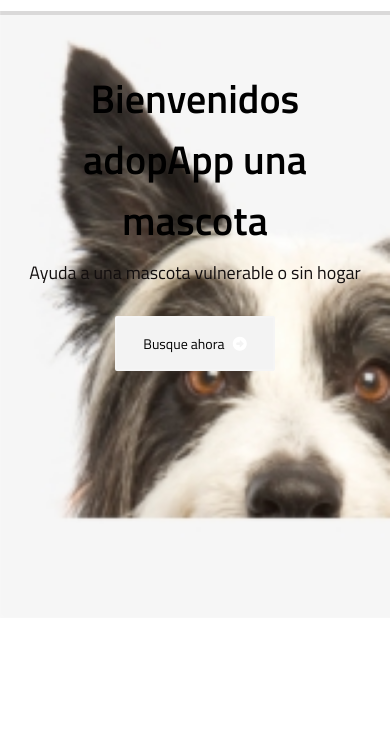
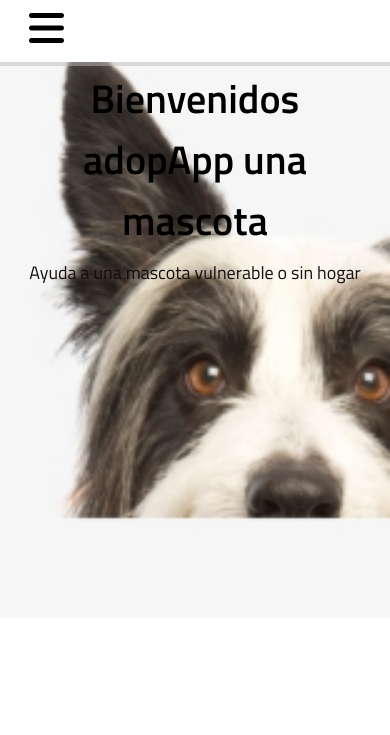
Before and after one commit to jorge-jaso/Adopta, a plain HTML site: page index.html in a window 390 px wide. Shown: the part 82-817 px from the top of the page. Drawn offline with nearby package versions, Linux system fonts and the light colour scheme.

```diff
--- a/index.html
+++ b/index.html
@@ -20,7 +20,10 @@
       <a class="navbar-brand" href="#">
         <img src="img/logo.png" class="logo-brand" alt="logo"> FUNDACIONES DE ADOPCION
       </a>
-
+      <button class="navbar-toggler" type="button" data-toggle="collapse" data-target="#navbarSupportedContent"
+        aria-controls="navbarSupportedContent" aria-expanded="false" aria-label="Toggle navigation">
+        <i class="fas fa-bars"></i>
+      </button>
 
     <div class="collapse navbar-collapse" id="navbarSupportedContent">
         <ul class="navbar-nav ml-auto">
@@ -60,7 +63,6 @@
       <div class="content-center topmargin-lg">
         <h1>Bienvenidos adopApp una mascota</h1>
         <p>Ayuda a una mascota vulnerable o sin hogar</p>
-        <a href="#" class="btn btn-ligth topmargin-sm"> Busque ahora <i class="fas fa-arrow-alt-circle-right"></i> </a>
       </div>
     </div>
   </section>
```
